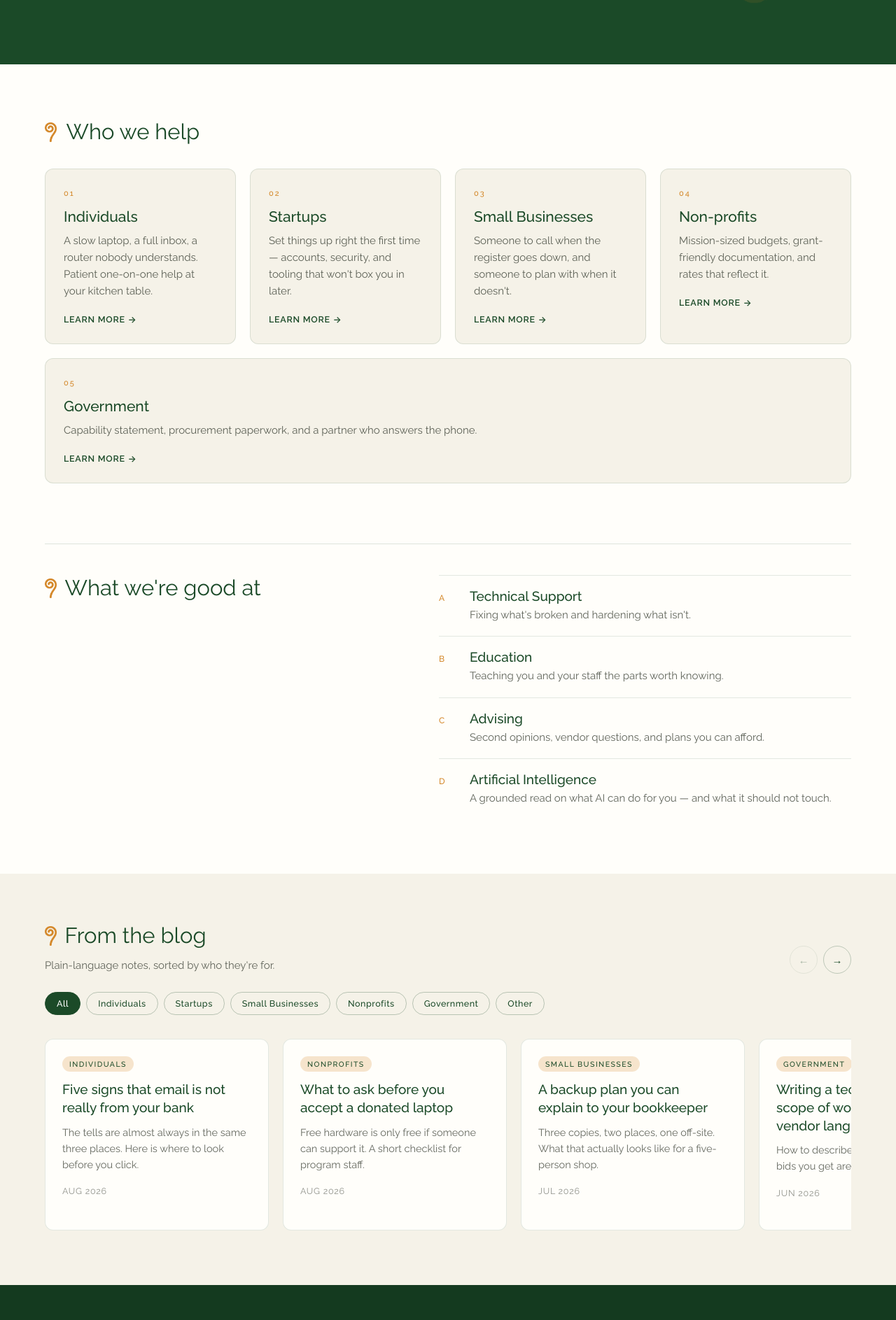
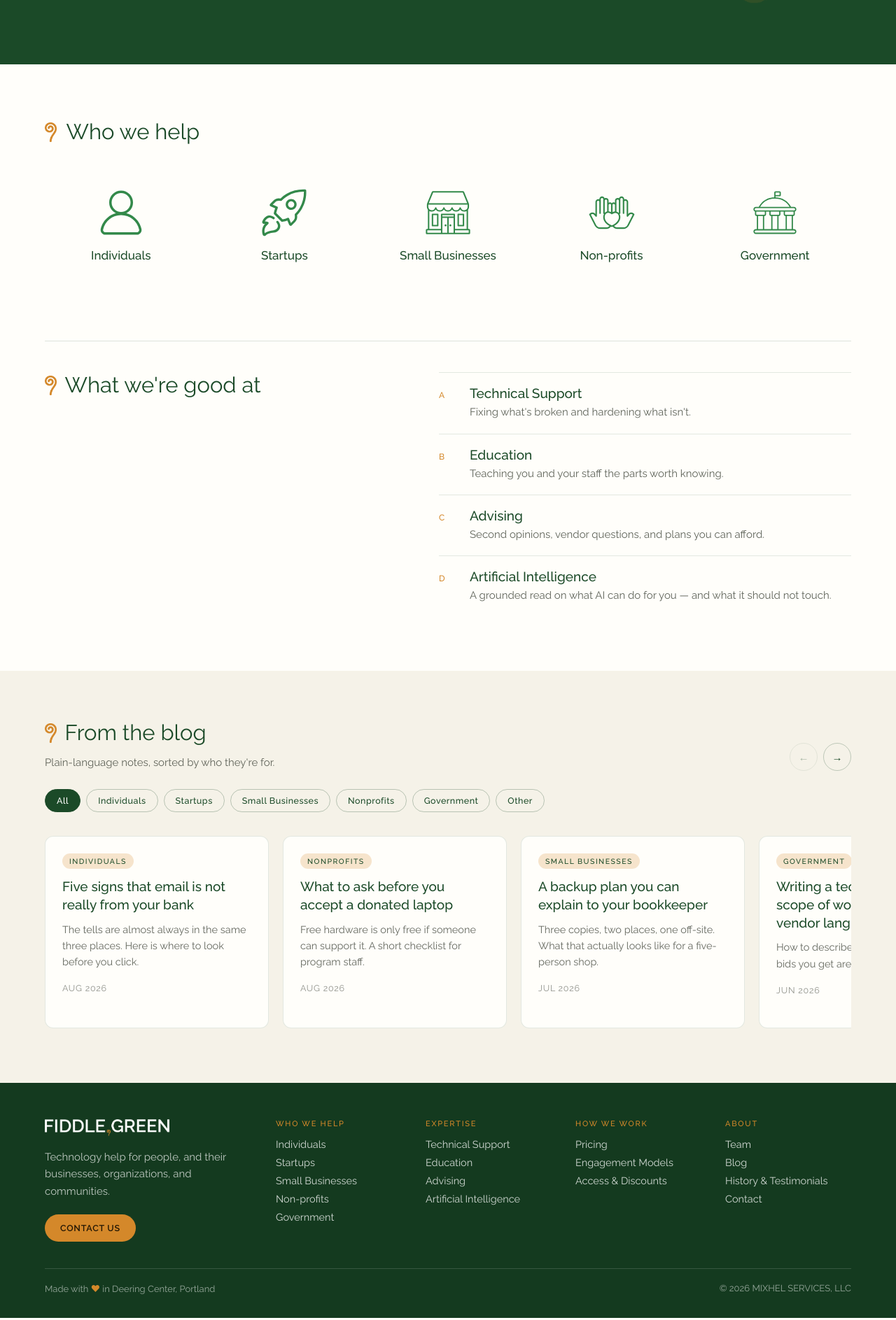
Before and after one commit to TREE-BUB/fiddle-green, a Jekyll site: the page built from index.html, in a window 1280 px wide. Shown: the part 583-2470 px from the top of the page at 70% size. Built offline with Jekyll 4.4.1, drawn with Linux system fonts in a browser that asks for light colours.

Commit message:
Show "Who we help" as a row of linked icons
Replaces the five numbered cards on the home page with the uploaded icons.
Each tile is a single link wrapping the icon and its label, so a screen
reader announces one destination per segment rather than two.

The icon path per segment lives in _data/segments.yml alongside the existing
fields. The hub grid at /who-we-help/ is untouched and still uses the cards
and blurbs.

Drops .card--num and .card__num, which the replaced grid was the only user of.

Rebuilds the committed site output.

Co-Authored-By: Claude Opus 5 <noreply@anthropic.com>
Claude-Session: https://claude.ai/code/session_01EP3o8bSGSN2qhwQRJRDynC

```diff
--- a/assets/css/style.scss
+++ b/assets/css/style.scss
@@ -572,15 +572,6 @@ a.card:hover { border-color: var(--amber); }
   margin: 0 0 18px;
 }
 
-.card__num {
-  font-size: 11px;
-  font-weight: 500;
-  letter-spacing: .18em;
-  text-transform: uppercase;
-  color: var(--amber);
-  margin: 0 0 14px;
-}
-
 .card__meta {
   font-size: 11.5px;
   font-weight: 500;
@@ -1465,7 +1456,58 @@ a.contact-card__value {
 
 .split--ruled { border-top: 1px solid var(--hairline-2); padding-top: 44px; }
 
-.card--num { flex-basis: 220px; padding: 28px 26px 26px; }
+/* "Who we help" reads as a row of icons rather than cards: the label carries
+   the meaning, so the icon itself is decorative and the whole tile is one link. */
+.seg-icons {
+  display: flex;
+  flex-wrap: wrap;
+  gap: 16px;
+}
+
+.seg-icons__item {
+  flex: 1 1 150px;
+  display: flex;
+  flex-direction: column;
+  align-items: center;
+  text-align: center;
+  gap: 16px;
+  padding: 28px 14px 24px;
+  border: 1px solid transparent;
+  border-radius: 12px;
+  color: var(--forest);
+  transition: background-color .18s ease, border-color .18s ease;
+
+  img {
+    width: 68px;
+    height: 68px;
+    display: block;
+  }
+
+  &:hover {
+    background: var(--sand);
+    border-color: var(--hairline);
+  }
+}
+
+.seg-icons__label {
+  font-size: 17px;
+  font-weight: 500;
+  line-height: 1.3;
+}
+
+@media (max-width: $bp-sm) {
+  .seg-icons { gap: 10px; }
+
+  .seg-icons__item {
+    flex-basis: 128px;
+    gap: 12px;
+    padding: 20px 8px 18px;
+
+    img { width: 54px; height: 54px; }
+  }
+
+  .seg-icons__label { font-size: 15.5px; }
+}
 
 .grid-band__note {
   font-size: 15px;
--- a/index.html
+++ b/index.html
@@ -23,13 +23,15 @@ needs_blog_js: true
 
 <section class="band band--cream home-segments">
   {% include section-heading.html title="Who we help" %}
-  <div class="card-grid">
+  <div class="seg-icons">
     {%- for seg in site.data.segments -%}
-      <a class="card card--num" href="{{ seg.url | relative_url }}">
-        <p class="card__num">{{ seg.num }}</p>
-        <h3>{{ seg.label }}</h3>
-        <p class="card__body">{{ seg.blurb }}</p>
-        <span class="link-more">Learn more &rarr;</span>
+      {%- comment -%}
+        Icon and label sit inside one link: two links to the same page would
+        make a screen reader announce every destination twice.
+      {%- endcomment -%}
+      <a class="seg-icons__item" href="{{ seg.url | relative_url }}">
+        <img src="{{ seg.icon | relative_url }}" alt="" width="120" height="120" loading="lazy">
+        <span class="seg-icons__label">{{ seg.label }}</span>
       </a>
     {%- endfor -%}
   </div>
```
Also changed, not shown: _data/segments.yml (+7 -1 lines), 2 other files.
